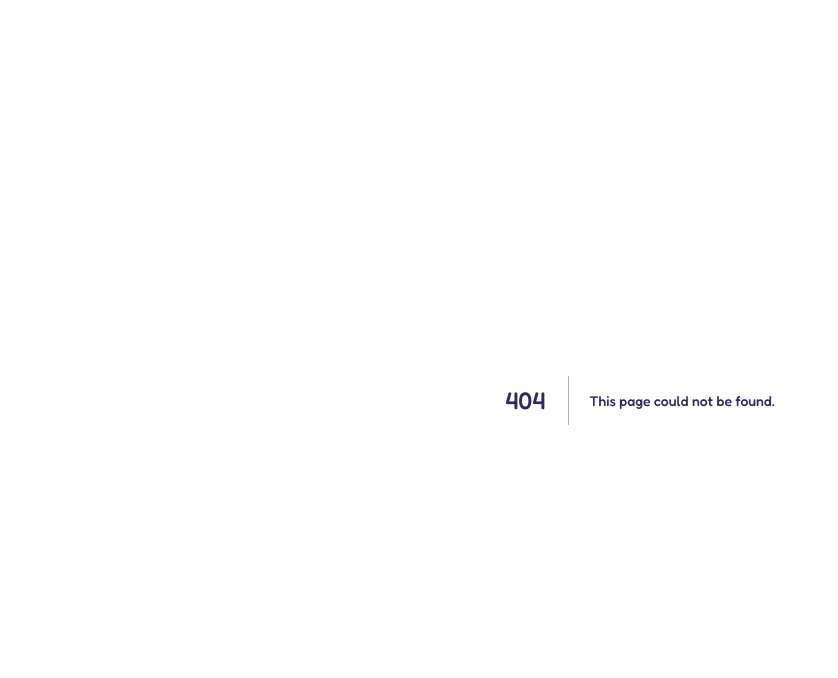
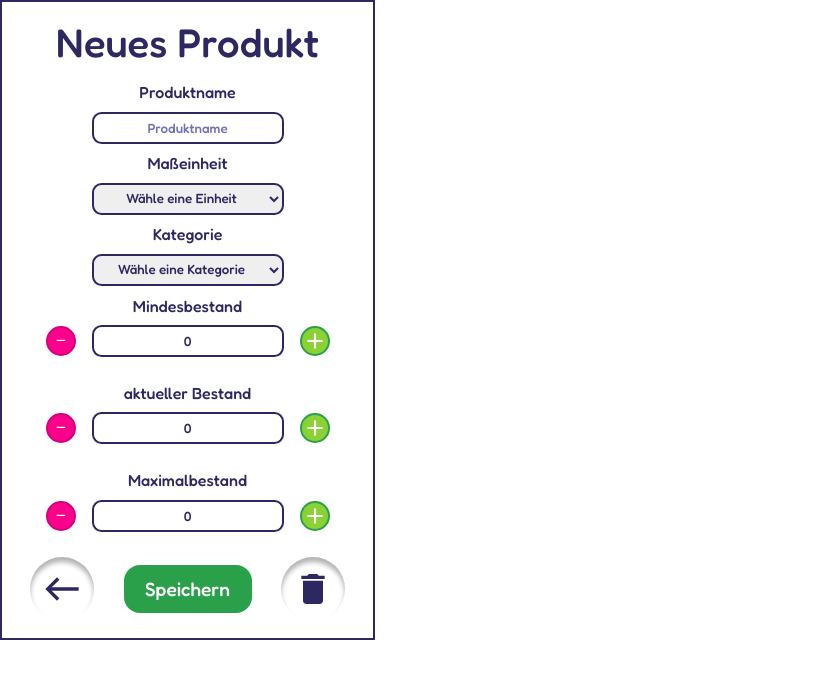
Before and after one commit to heinenandreas/Capstone-App-Pantry, a Next.js app: page /add-edit-card in a window 1280 px wide. Before the commit this address had no page. Shown: the top 678 px of the page, without its empty margins (0-838 px from the left). Built offline with nearby package versions, Linux system fonts and the light colour scheme.

Commit message:
add suggested changes for pull request

```diff
--- a/components/Buttons/Buttons.js
+++ b/components/Buttons/Buttons.js
@@ -4,12 +4,15 @@ import Remove from "../../src/Icons/Remove.svg";
 import Add from "../../src/Icons/Add.svg";
 import ArrowLeft from "../../src/Icons/ArrowLeft.svg";
 import Trashcan from "../../src/Icons/Trashcan.svg";
+import Link from "next/link";
 
 export function ButtonAddCategory() {
   return (
-    <RoundButtonFixedPos>
-      <AddBig />
-    </RoundButtonFixedPos>
+    <Link href="/add-edit-card">
+      <RoundButtonFixedPos>
+        <AddBig />
+      </RoundButtonFixedPos>
+    </Link>
   );
 }
 
--- a/itemlist.js
+++ b/itemlist.js
@@ -52,7 +52,7 @@ export const categories = [
   },
 ];
 
-export const fridgeList = [
+export const initialFridgeList = [
   {
     id: 0,
     name: "Eier",
@@ -75,7 +75,7 @@ export const fridgeList = [
   },
 ];
 
-export const shelfList = [
+export const initialShelfList = [
   {
     id: 0,
     name: "Erbsen",
@@ -98,7 +98,7 @@ export const shelfList = [
   },
 ];
 
-export const freezerList = [
+export const initialFreezerList = [
   {
     id: 0,
     name: "Pizza",
--- a/pages/AddEditCard.js
+++ b/pages/add-edit-card.js
@@ -1,4 +1,3 @@
-useState;
 import { useState } from "react";
 import { units, categories } from "../itemlist";
 import styled from "styled-components";
@@ -33,11 +32,12 @@ function AddEditCard() {
   };
 
   const decrementActualAmount = () => {
-    if (actualAmount > 0) setActualAmount(actualAmount - 1);
+    if (actualAmount > 0 && actualAmount > minAmount)
+      setActualAmount(actualAmount - 1);
   };
 
   const incrementActualAmount = () => {
-    setActualAmount(actualAmount + 1);
+    if (actualAmount < maxAmount) setActualAmount(actualAmount + 1);
   };
 
   const decrementMaxAmount = () => {
@@ -58,7 +58,6 @@ function AddEditCard() {
       actualAmount,
       maxAmount,
     };
-    console.log(product);
   };
   return (
     <AddCardStyled>
@@ -121,9 +120,7 @@ function AddEditCard() {
         </StyledSelect>
         <p>Mindesbestand</p>
         <AmountStyle>
-          <DecrementButton
-            onClick={(event) => decrementMinAmount(event.target.value)}
-          >
+          <DecrementButton onClick={(event) => decrementMinAmount()}>
             <Remove />
           </DecrementButton>
           <StyledInput
@@ -133,20 +130,16 @@ function AddEditCard() {
             name="minAmount"
             placeholder="Min"
             value={minAmount}
-            onChange={(event) => setMinAmount(event.target.value)}
+            onChange={(event) => setMinAmount()}
           />
 
-          <IncrementButton
-            onClick={(event) => incrementMinAmount(event.target.value)}
-          >
+          <IncrementButton onClick={(event) => incrementMinAmount()}>
             <Add />
           </IncrementButton>
         </AmountStyle>
         <p>aktueller Bestand</p>
         <AmountStyle>
-          <DecrementButton
-            onClick={(event) => decrementActualAmount(event.target.value)}
-          >
+          <DecrementButton onClick={(event) => decrementActualAmount()}>
             <Remove />
           </DecrementButton>
           <StyledInput
@@ -155,20 +148,16 @@ function AddEditCard() {
             name="actualAmount"
             placeholder="Aktuell"
             value={actualAmount}
-            onChange={(event) => setActualAmount(event.target.value)}
+            onChange={(event) => setActualAmount()}
           />
 
-          <IncrementButton
-            onClick={(event) => incrementActualAmount(event.target.value)}
-          >
+          <IncrementButton onClick={(event) => incrementActualAmount()}>
             <Add />
           </IncrementButton>
         </AmountStyle>
         <p>Maximalbestand</p>
         <AmountStyle>
-          <DecrementButton
-            onClick={(event) => decrementMaxAmount(event.target.value)}
-          >
+          <DecrementButton onClick={(event) => decrementMaxAmount()}>
             <Remove />
           </DecrementButton>
           <StyledInput
```
Also changed, not shown: components/Category/Category.js (+8 -27 lines), components/Logo/Logo.js (+7 -10 lines), .save_for_testing.js (renamed from save_for_testing.js), 1 other file (tests, documents, lock files or other folders).
